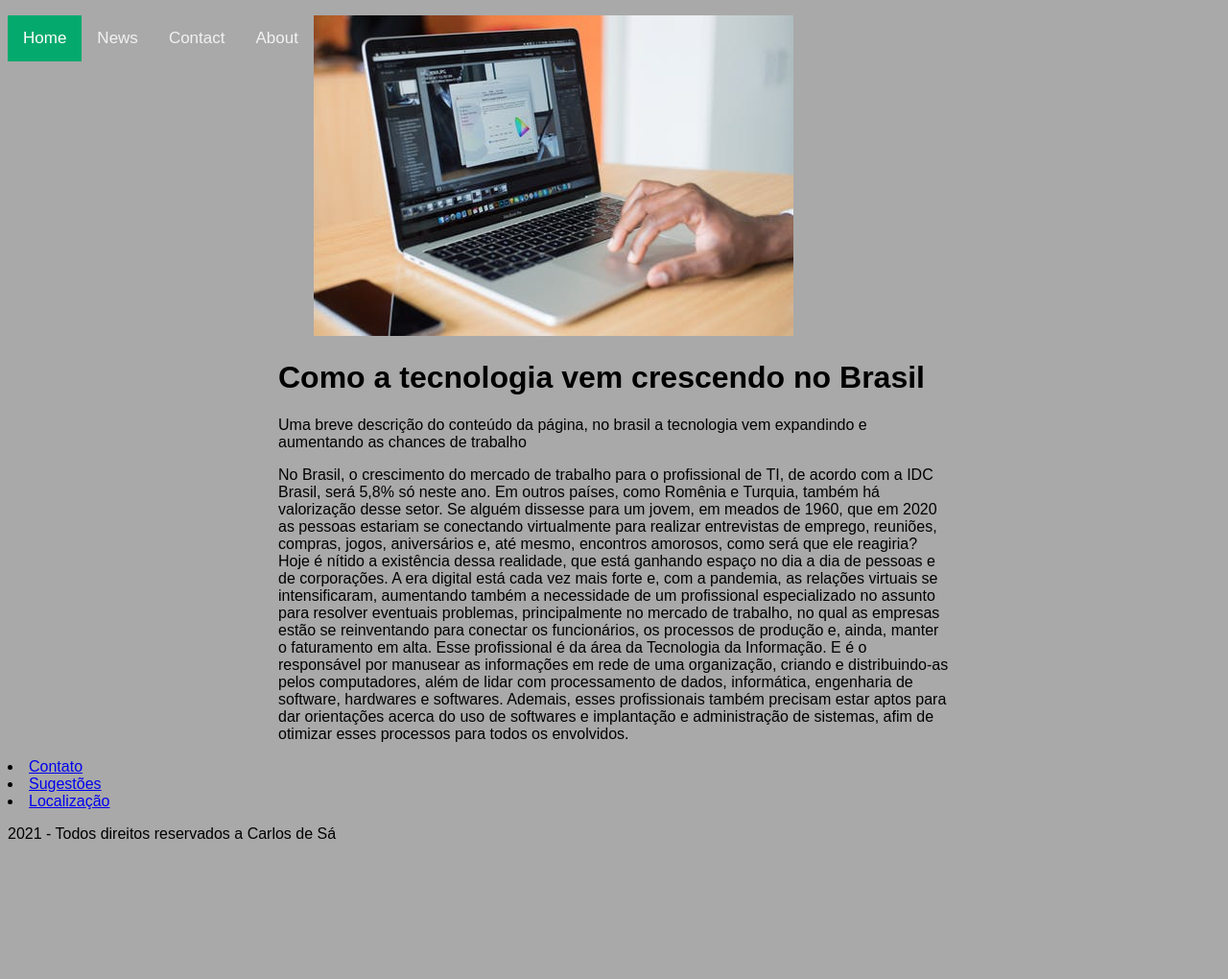
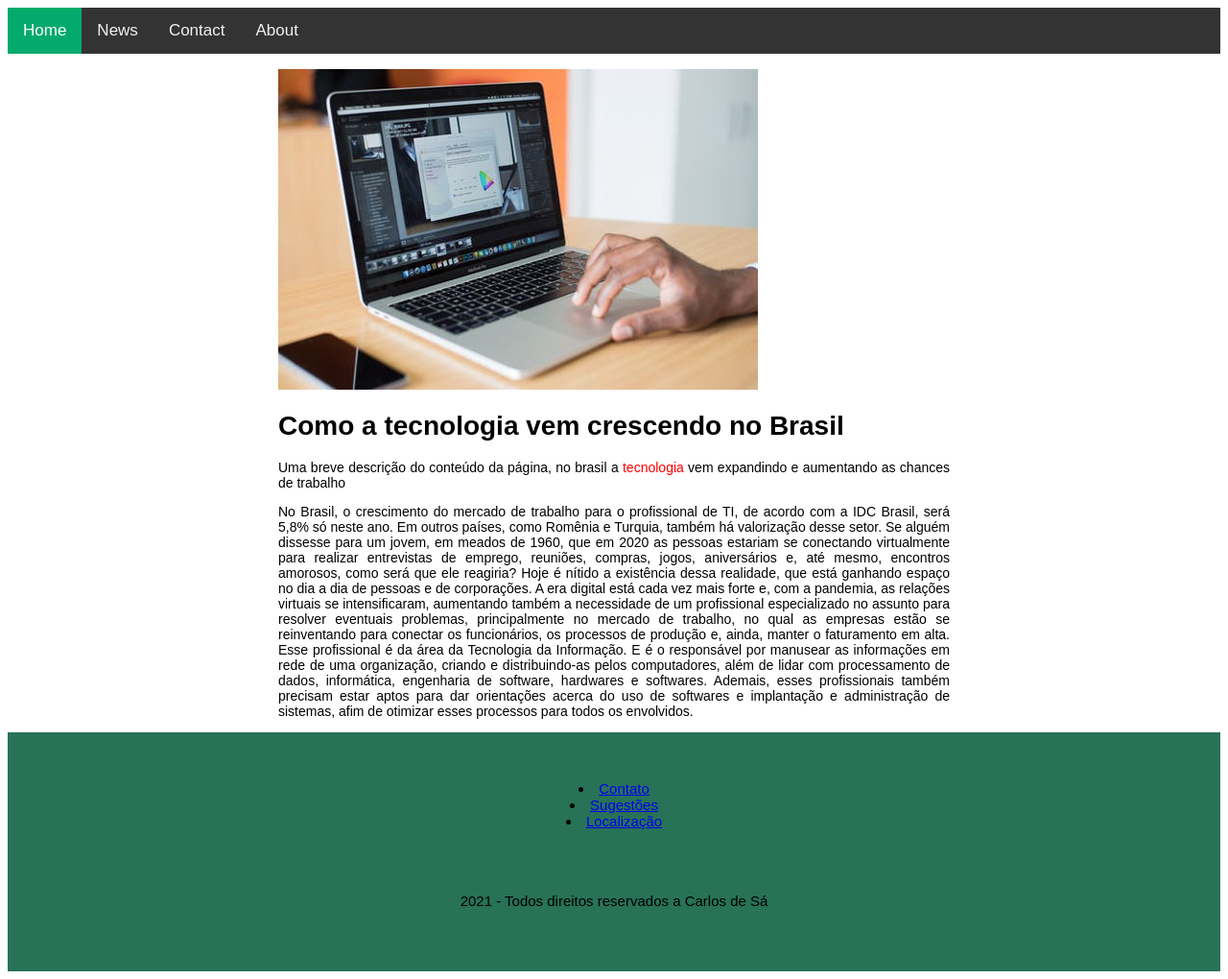
Before and after one commit to ribeirosacarlos/Ultramig, a plain HTML site: page index.html in a window 1280 px wide. Shown: the whole page at 96% size. Before the commit the page ends 894 px from the top, so only its background shows below. Drawn offline with Linux system fonts and the light colour scheme.

Commit message:
Add files via upload

```diff
--- a/index.html
+++ b/index.html
@@ -39,13 +39,15 @@
     <main>
 
 
-    <img src="computador.jpeg" alt="Computador">
+          <div class="conteudo1">
 
-    <h1>Como a tecnologia vem crescendo no Brasil</h1>
-    <p>Uma breve descrição do conteúdo da página, no brasil a tecnologia vem expandindo e aumentando as chances de trabalho </p>
+
+            <img class="displayed" src="computador.jpeg" alt="Computador">
+
+            <h1>Como a tecnologia vem crescendo no Brasil</h1>
+    <p>Uma breve descrição do conteúdo da página, no brasil a <span style ="color:red;">tecnologia</span> vem expandindo e aumentando as chances de trabalho </p>
         <!-- Tema principal -->
-        <section class="conteudo">
-          <div class="conteudo1">
+
                <p> No Brasil, o crescimento do mercado de trabalho para o profissional de TI, de acordo com a IDC Brasil, será 5,8% só neste ano. Em outros países, como Romênia e Turquia, também há valorização desse setor.
 
 Se alguém dissesse para um jovem, em meados de 1960, que em 2020 as pessoas estariam se conectando virtualmente para realizar entrevistas de emprego, reuniões, compras, jogos, aniversários e, até mesmo, encontros amorosos, como será que ele reagiria? Hoje é nítido a existência dessa realidade, que está ganhando espaço no dia a dia de pessoas e de corporações.
@@ -56,7 +58,6 @@ Esse profissional é da área da Tecnologia da Informação. E é o responsável
 
             </div>
 
-        </section>
     </main>
 
     <footer> <!-- Roda pé -->
@@ -65,7 +66,9 @@ Esse profissional é da área da Tecnologia da Informação. E é o responsável
                 <li><a href="#">Contato</a></li>
                 <li><a href="#">Sugestões</a></li>
                 <li><a href="#">Localização</a></li>
-
+        </br>
+        </br>
+        </br>
         </nav>
 
         <p>2021 - Todos direitos reservados a Carlos de Sá</p>
--- a/style.css
+++ b/style.css
@@ -1,35 +1,15 @@
 *{
     font-family: 'Krona One', sans-serif;
-    background-color: darkgray;
-
 }
 
-/*header{
-    background-color: azure;
-    text-align: center;
-}
-
-
-
-body{
-    margin-right: 20%;
-    margin-left: 20%;
-    text-align:justify;
-
-
-}
-
-footer{
-    text-align: center;
-
-}
-*/
 main{
     max-width: 700px;
     margin: auto;
+    font-size: 14px;
+    text-decoration: none;
+    text-align: justify;
 }
 
-}
 
 .topnav{
     background-color: #333;
@@ -54,3 +34,11 @@ main{
     background-color: #04AA6D;
     color: white;
 }
+
+footer{
+    text-align: center;
+    padding: 50px 16px;
+    background-color: #287257;
+    font-size: 15px;
+
+}
```
